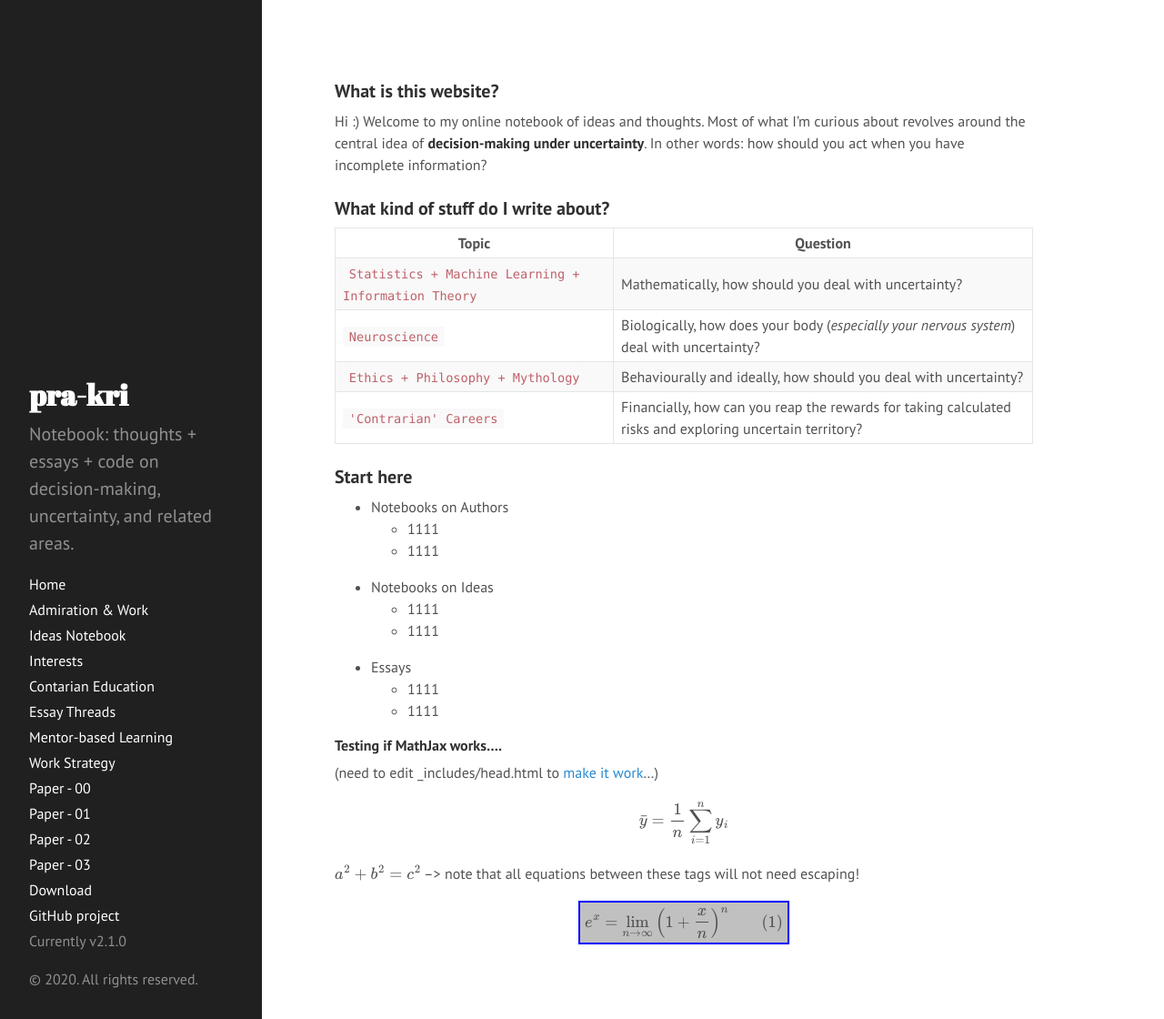
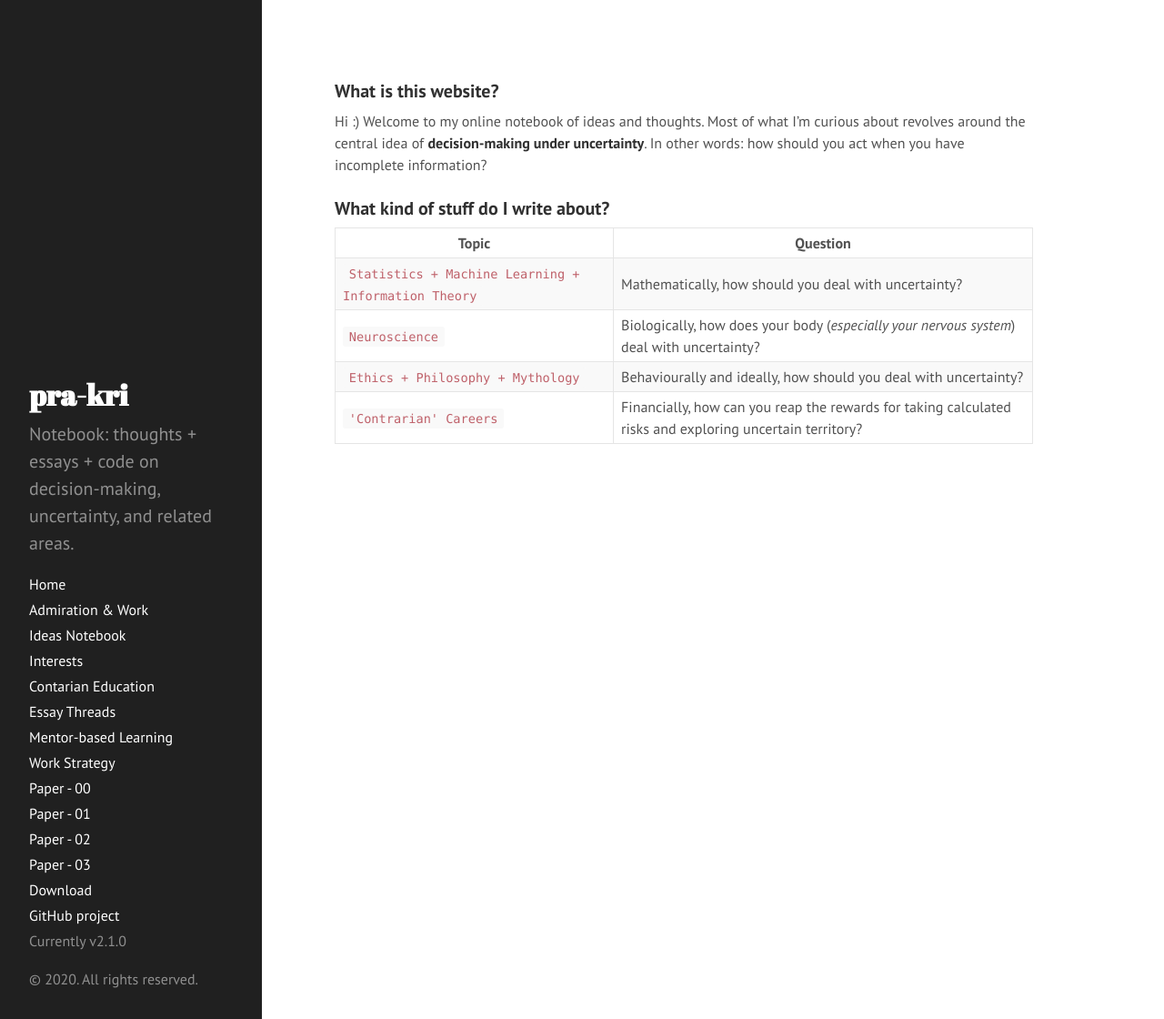
Before and after one commit to pra-kri/pra-kri.github.io, a Jekyll site: the page built from index.md, in a window 1280 px wide and 1120 px high. Shown: the whole window at 91% size. Built offline with Jekyll 4.4.1, drawn with Linux system fonts in a browser that asks for light colours; formulas are drawn with MathJax 3.

Commit message:
Update index.md

```diff
--- a/index.md
+++ b/index.md
@@ -15,31 +15,3 @@ Hi :) Welcome to my online notebook of ideas and thoughts. Most of what I'm curi
 | `Neuroscience` | Biologically, how does your body (*especially your nervous system*) deal with uncertainty? |
 | `Ethics + Philosophy + Mythology` | Behaviourally and ideally, how should you deal with uncertainty?|
 | `'Contrarian' Careers` | Financially, how can you reap the rewards for taking calculated risks and exploring uncertain territory? |
-
-
-### Start here
-
-* Notebooks on Authors
-    * 1111
-    * 1111
-* Notebooks on Ideas
-    * 1111
-    * 1111
-* Essays
-    * 1111
-    * 1111
-
-
-#### Testing if MathJax works....
-(need to edit \_includes/head.html to [make it work](https://stackoverflow.com/questions/26275645/how-to-support-latex-in-github-pages)...)
-
-$$
-  \bar{y} = {1 \over n} \sum_{i = 1}^{n}y_i
-$$
-
-
- {% raw %}
-  $$a^2 + b^2 = c^2$$ --> note that all equations between these tags will not need escaping!
- {% endraw %}
-
- $$ \bbox[silver,5px,border:2px solid blue] { e^x=\lim_{n\to\infty} \left( 1+\frac{x}{n} \right)^n \qquad (1) } $$
```
